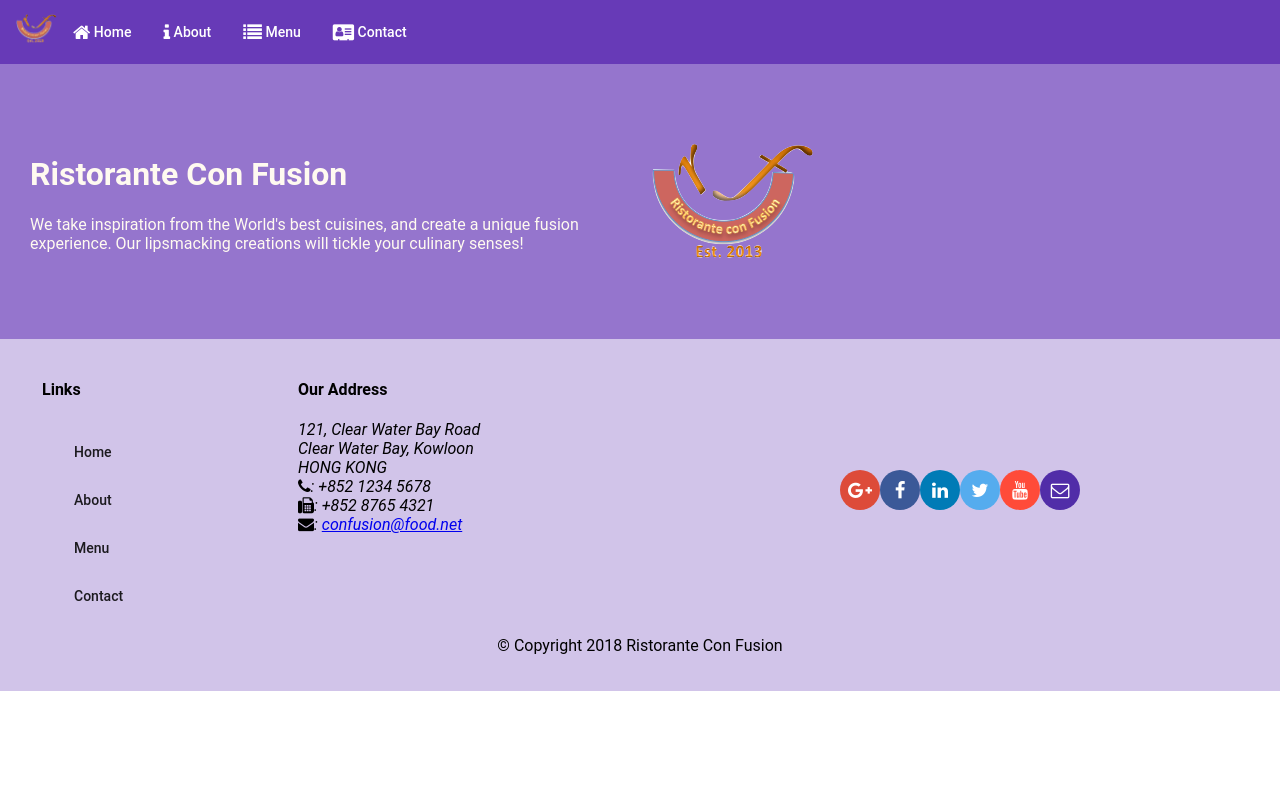
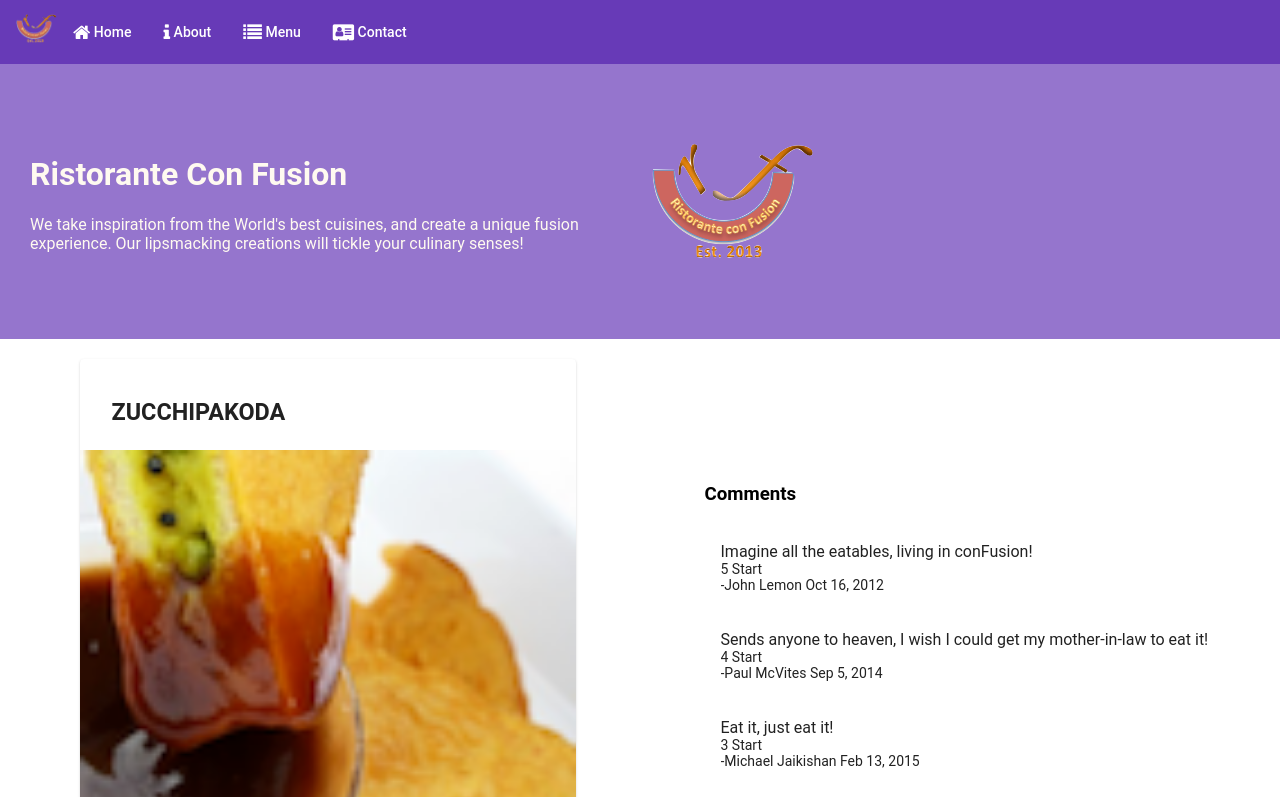
Before and after one commit to NicoZarate/CursoAngular, an Angular app in the folder conFusion/: page /dishdetail/1 in a window 1280 px wide. Before the commit this address led to /. Shown: the top 797 px of the page. Built offline with nearby package versions, Linux system fonts and the light colour scheme.

Commit message:
Single Page Applications Part 2

```diff
--- a/conFusion/src/app/app-routing/routes.ts
+++ b/conFusion/src/app/app-routing/routes.ts
@@ -10,5 +10,6 @@
   { path: 'home',  component: HomeComponent },
   { path: 'menu',     component: MenuComponent },
   { path: 'contactus',     component: ContactComponent },
+  { path: 'dishdetail/:id',     component: DishdetailComponent },
   { path: '', redirectTo: '/home', pathMatch: 'full' }
 ];
--- a/conFusion/src/app/dishdetail/dishdetail.component.html
+++ b/conFusion/src/app/dishdetail/dishdetail.component.html
@@ -1,5 +1,10 @@
-<div class="container" fxLayout="row" fxLayout.sm="column" fxLayout.xs="column" fxLayoutAlign.gt-md="space-around center"
-  fxLayoutGap="10px" fxLayoutGap.xs="0">
+<div class="container"
+    fxLayout="row wrap"
+    fxLayout.sm="column"
+    fxLayout.xs="column"
+    fxLayoutAlign.gt-md="space-around center"
+    fxLayoutGap="10px"
+    fxLayoutGap.xs="0">
 
   <div fxFlex="40">
     <div fxFlex *ngIf="dish">
@@ -15,6 +20,7 @@
           </p>
         </mat-card-content>
         <mat-card-actions>
+          <button mat-button (click)="goBack()">BACK</button>
           <button mat-button>LIKE</button>
           <button mat-button>SHARE</button>
         </mat-card-actions>
--- a/conFusion/src/app/dishdetail/dishdetail.component.ts
+++ b/conFusion/src/app/dishdetail/dishdetail.component.ts
@@ -1,5 +1,10 @@
-import { Component, OnInit, Input } from '@angular/core';
+import { Component, OnInit } from '@angular/core';
 import { Dish } from '../shared/dish';
+
+import { DishService } from '../services/dish.service';
+
+import { Params, ActivatedRoute } from '@angular/router';
+import { Location } from '@angular/common';
 
 
 @Component({
@@ -8,13 +13,17 @@
   styleUrls: ['./dishdetail.component.scss']
 })
 export class DishdetailComponent implements OnInit {
+   dish: Dish;
 
- @Input()
- dish: Dish;
-
-  constructor() { }
+  constructor(private dishservice: DishService,
+    private route: ActivatedRoute,
+    private location: Location) { }
 
   ngOnInit() {
+    let id = this.route.snapshot.params['id'];
+    this.dish =this.dishservice.getDish(id);
   }
-
+  goBack(): void {
+    this.location.back();
+  }
 }
--- a/conFusion/src/app/menu/menu.component.html
+++ b/conFusion/src/app/menu/menu.component.html
@@ -9,7 +9,7 @@
 
   <div fxFlex>
     <mat-grid-list cols="2" rowHeight="200px">
-      <mat-grid-tile *ngFor="let dish of dishes" (click)="onSelect(dish)">
+        <mat-grid-tile *ngFor="let dish of dishes" [routerLink]="['/dishdetail', dish.id]">
         <img height="200px" src={{dish.image}} alt={{dish.name}}>
         <mat-grid-tile-footer>
           <h1>{{dish.name | uppercase}}</h1>
@@ -17,6 +17,5 @@
       </mat-grid-tile>
     </mat-grid-list>
   </div>
-  <app-dishdetail [dish]="selectedDish"></app-dishdetail>
 
 </div>
```
